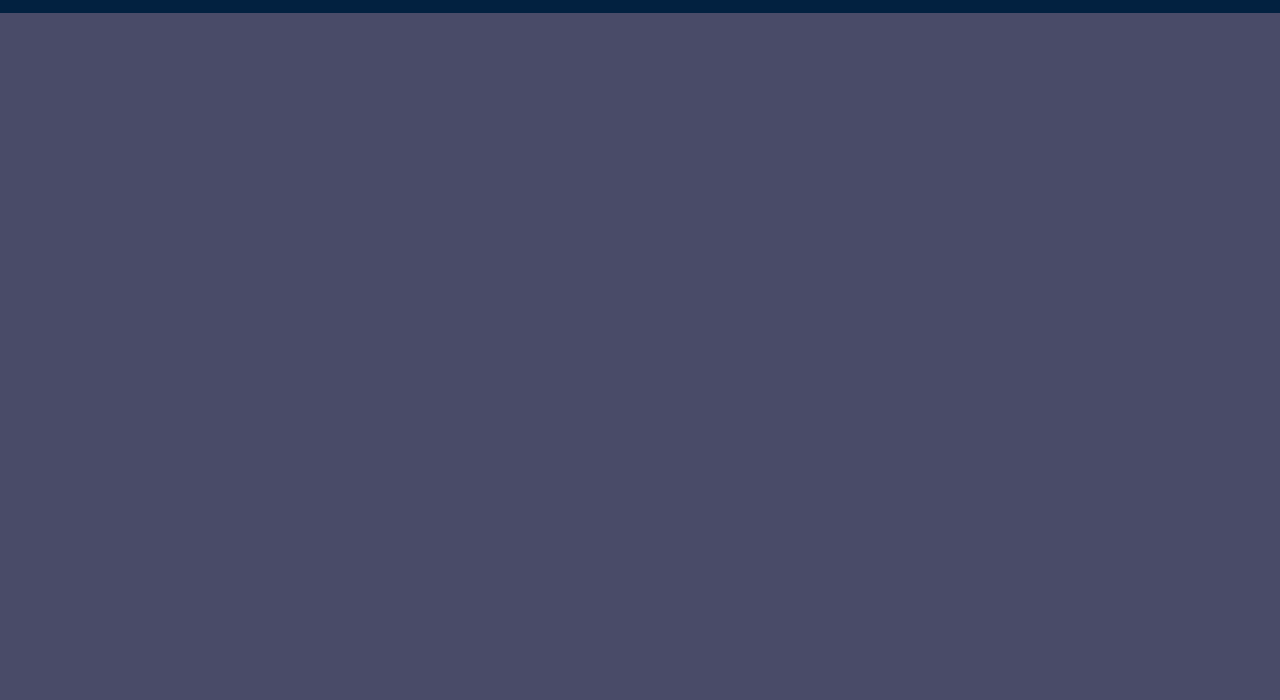
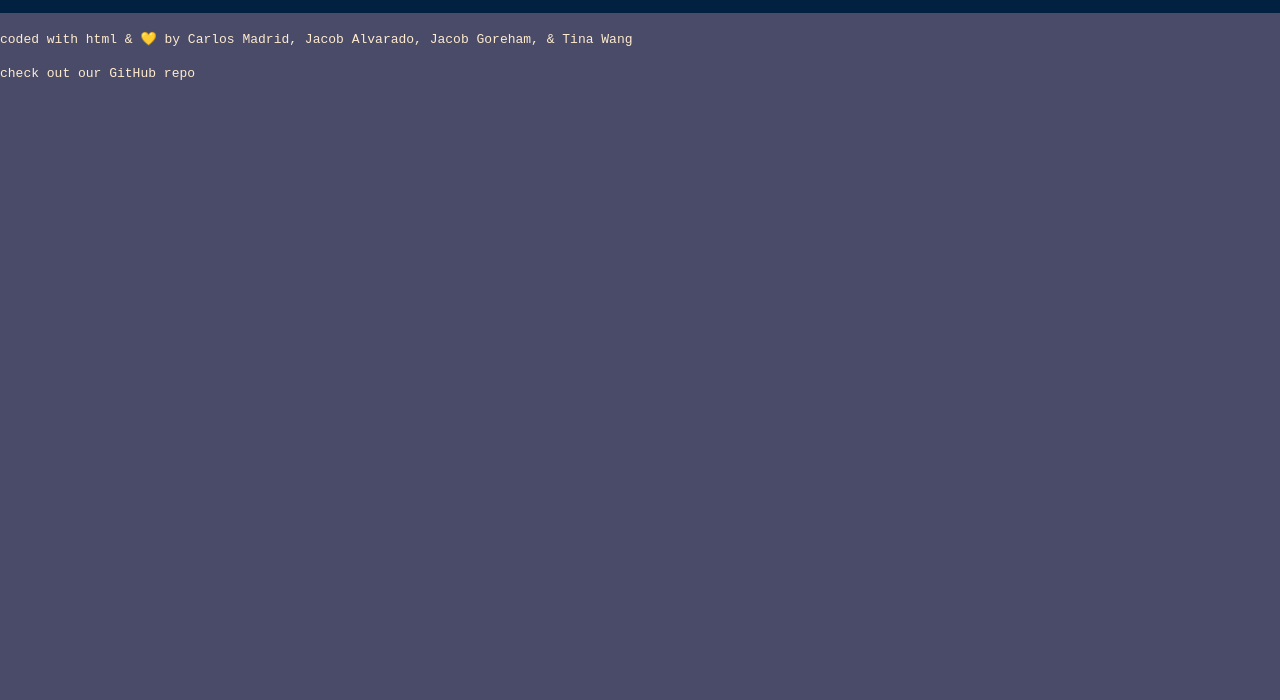
Before and after one commit to cmadrid48/gitMovie, a plain HTML site: page index.html in a window 1280 px wide. Shown: the part 100-800 px from the top of the page. Drawn offline with nearby package versions, Linux system fonts and the light colour scheme; no server answers; a web font is replaced by a local one.

Commit message:
updated footer

```diff
--- a/index.html
+++ b/index.html
@@ -38,5 +38,11 @@
     <script src="https://cdnjs.cloudflare.com/ajax/libs/jquery/3.6.3/jquery.min.js"></script>
     <script src="https://cdn.jsdelivr.net/npm/axios@1.1.2/dist/axios.min.js"></script>
     <script src="assets/Js/main.js"></script>
+    <footer>
+        <div class="wrapper">
+            <p><code>coded with html & &#128155 by Carlos Madrid, Jacob Alvarado, Jacob Goreham, & Tina Wang</code> </p>
+            <p><code>check out our <a href="https://github.com/cmadrid48/gitMovie">GitHub repo</a></code> </p>
+        </div>
+	</footer>
 </body>
 </html>
```
